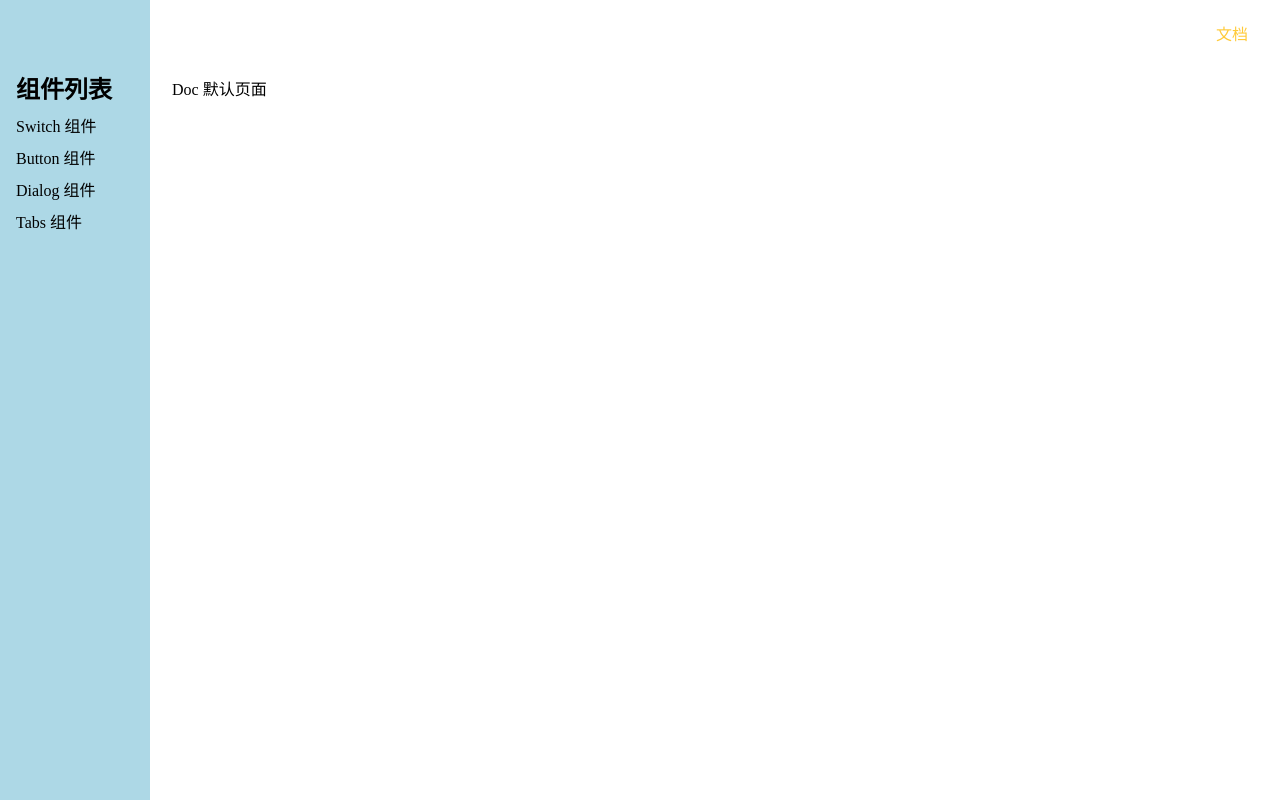
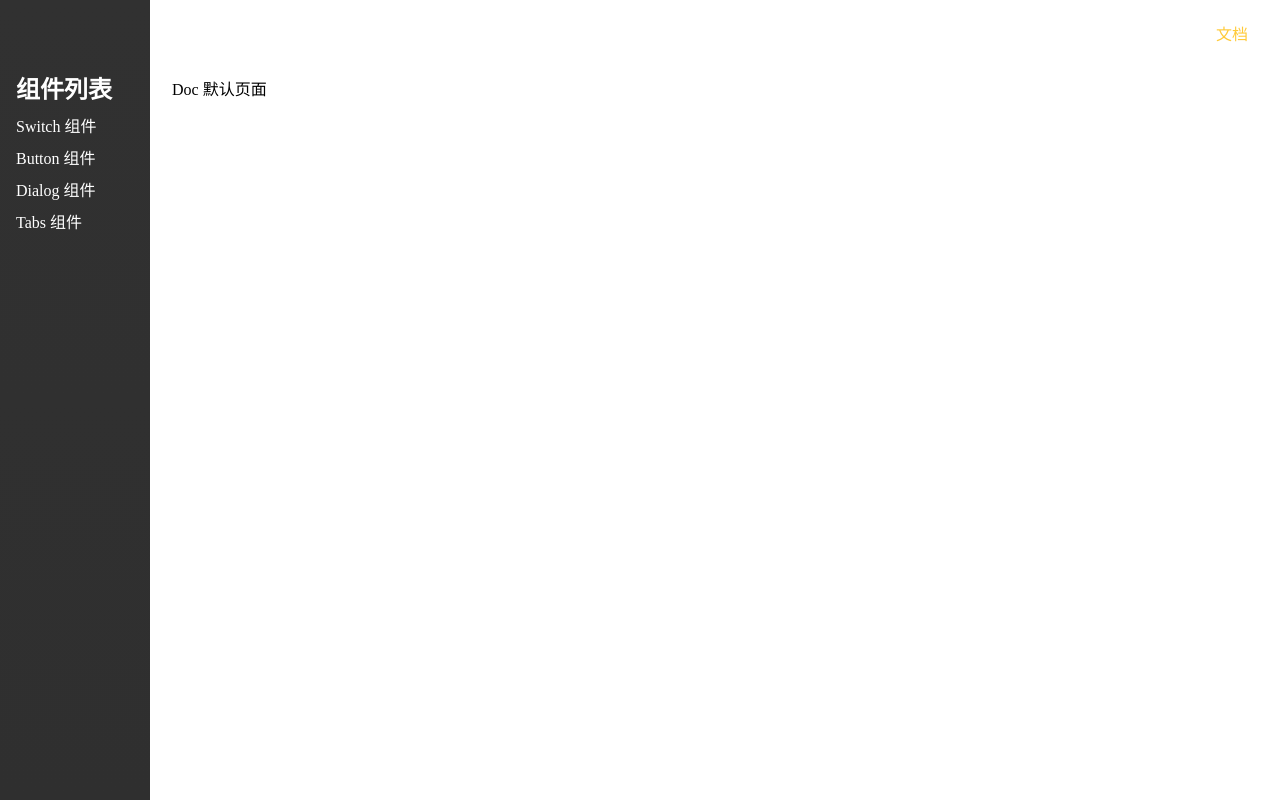
Before and after one commit to sometimes1/gulu-ui-1, a Vue app: page /#/doc in a window 1280 px wide. Built offline with nearby package versions, Linux system fonts and the light colour scheme.

Commit message:
修改DOC页面背景色

```diff
--- a/src/views/Doc.vue
+++ b/src/views/Doc.vue
@@ -69,7 +69,9 @@ export default {
   }
 }
 aside {
-  background: lightblue;
+  background: linear-gradient(180deg, rgba(49,49,49,1) 0%,
+   rgba(47,47,47,1) 100%);
+   color:white;
   width: 150px;
   padding: 16px;
   position: fixed;
```
